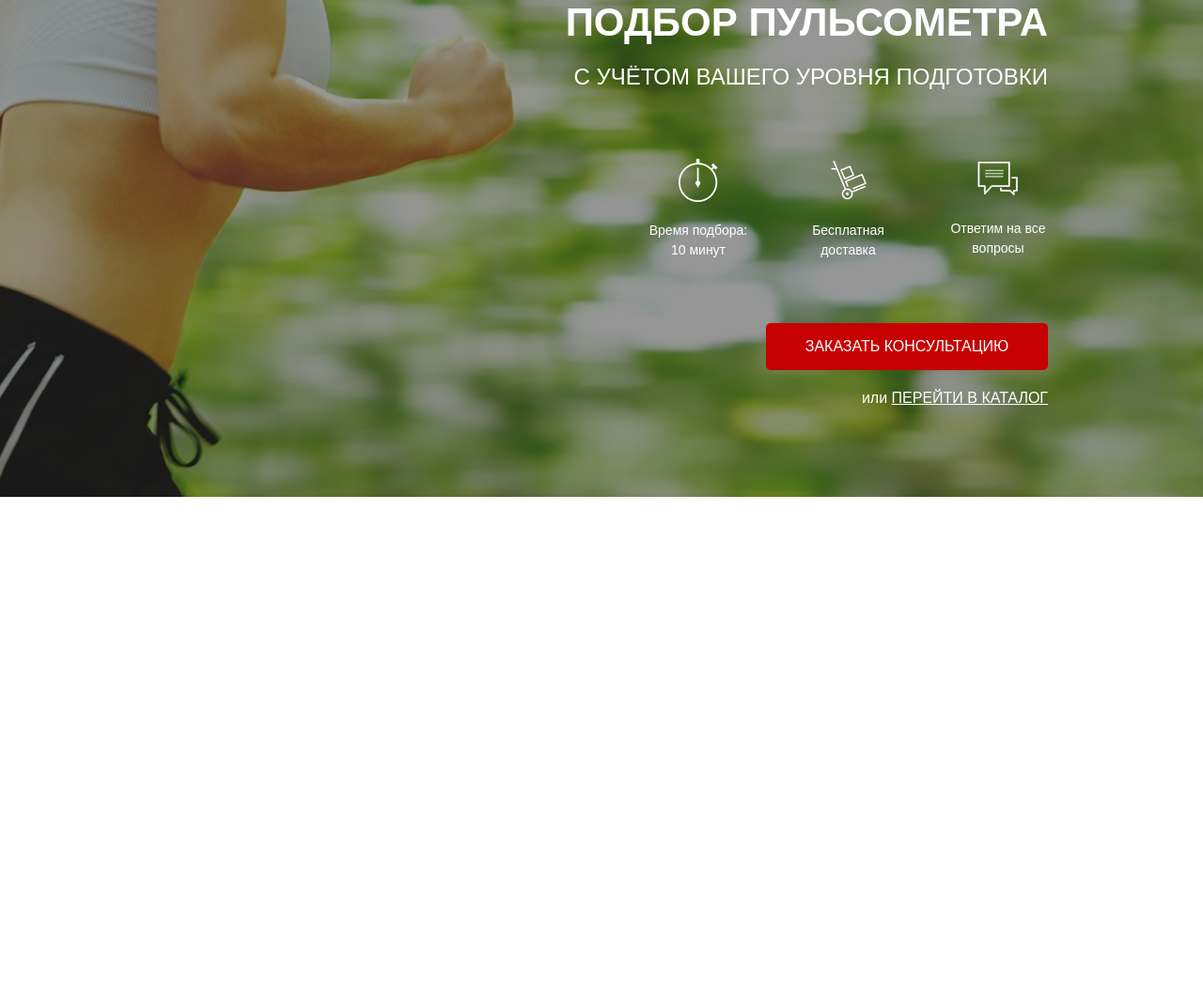
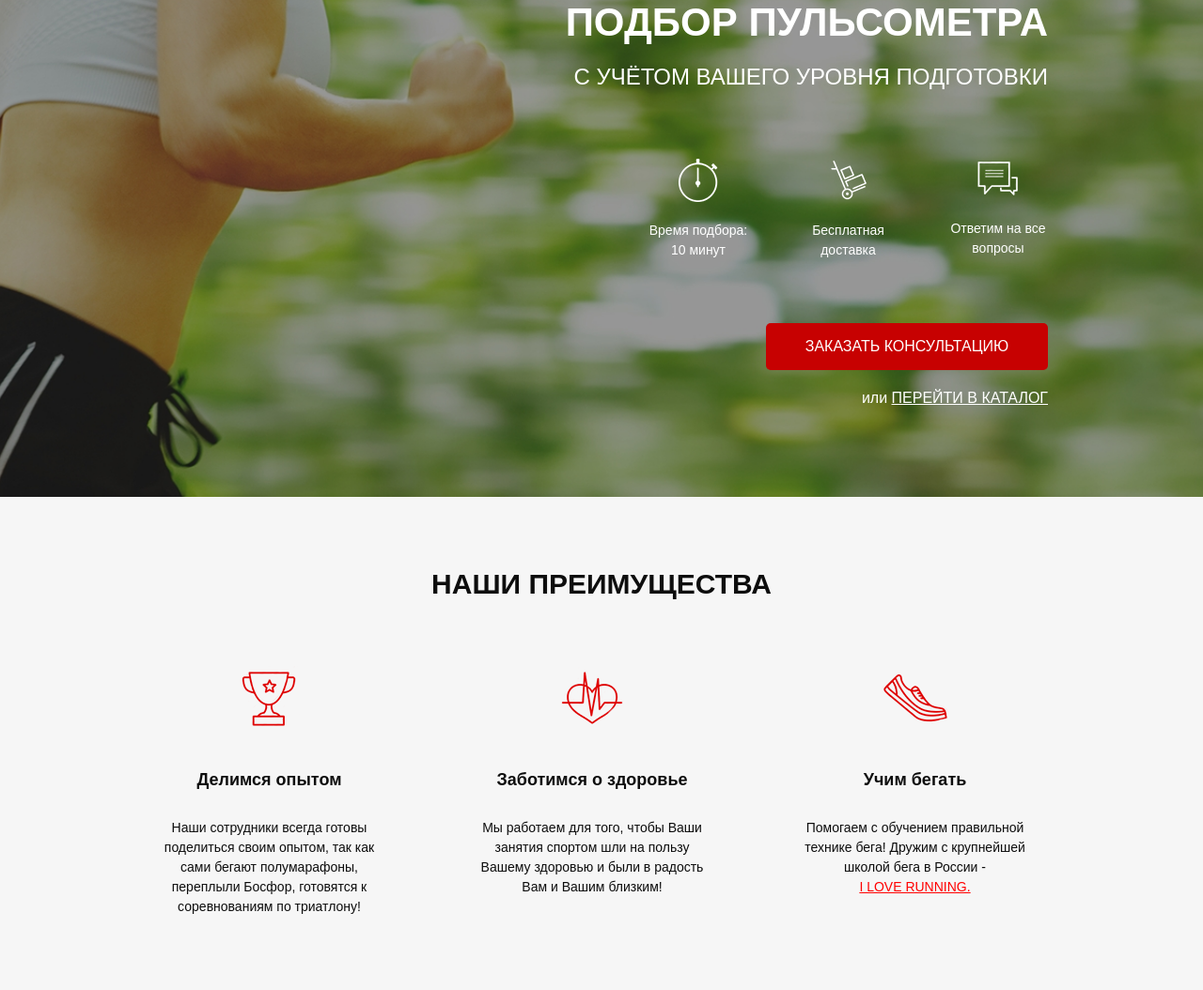
Before and after one commit to twixter991/project_pulse, a website: page src/index.html in a window 1280 px wide. Shown: the part 166-1220 px from the top of the page at 94% size. Before the commit the page ends 800 px from the top, so only its background shows below. Drawn offline with Linux system fonts and the light colour scheme.

Commit message:
second screen

```diff
--- a/src/index.html
+++ b/src/index.html
@@ -53,5 +53,31 @@
 
         </div>
     </div>
+    <div class="preim">
+        <div class="container">
+            <div class="preim__header">НАШИ ПРЕИМУЩЕСТВА</div>
+            <div class="preim__items">
+                <div class="preim__item">
+                    <img src="icons/preim/opit.png" alt="1">
+                    <div class="title">Делимся опытом</div>
+                        Наши сотрудники всегда готовы поделиться своим опытом,
+                        так как сами бегают полумарафоны, переплыли Босфор, готовятся к соревнованиям по триатлону!
+                </div>
+                <div class="preim__item">
+                    <img src="icons/preim/heart.png" alt="2">
+                    <div class="title">Заботимся о здоровье</div>
+                        Мы работаем для того,
+                        чтобы Ваши занятия спортом шли на пользу Вашему здоровью и были в радость Вам и Вашим близким!
+                </div>
+                <div class="preim__item">
+                    <img src="icons/preim/shoe.png" alt="3">
+                    <div class="title">Учим бегать</div>
+                        Помогаем с обучением
+                        правильной технике бега!
+                        Дружим с крупнейшей школой бега в России - <br> <span> I LOVE RUNNING.</span>
+                </div>
+            </div>
+        </div>
+    </div>
 </body>
 </html>
--- /dev/null
+++ b/src/sass/blocks/_preim.scss
@@ -0,0 +1,45 @@
+.preim {
+    min-height: 472px;
+    padding: 70px 0 78px 0;
+    background-color: #f6f6f6;
+    &__header {
+        margin: 0 auto;
+        color: #0d0d0d;
+        font-size: 30px;
+        font-weight: 700;
+        text-align: center;
+    }
+    &__items {
+        width: 930px;
+        margin-top: 65px;
+        display: flex;
+        justify-content: space-between;
+
+    }
+    &__item {
+        width: 243px;
+        color: #0d0d0d;
+        font-size: 14px;
+        font-weight: 500;
+        text-align: center;
+        .title {
+            margin: 0 auto;
+            text-align: center;
+            margin-top: 38px;
+            margin-bottom: 27px;
+            width: 243px;
+            font-size: 18px;
+            font-weight: 700;
+        }
+        img {
+            width: 70px;
+            height: 70px;
+            display: block;
+            margin: 0 auto;
+        }
+        span {
+            color: #ff0000;
+            text-decoration: underline;
+        }
+    }
+}
--- a/src/sass/style.scss
+++ b/src/sass/style.scss
@@ -9,3 +9,4 @@
 @import 'blocks/promo';
 @import 'blocks/header.scss';
 @import 'blocks/buttons';
+@import 'blocks/preim';
```
Also changed, not shown: src/css/style.min.css.
